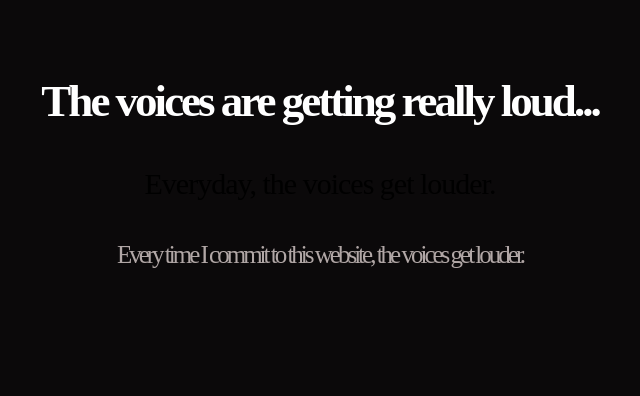
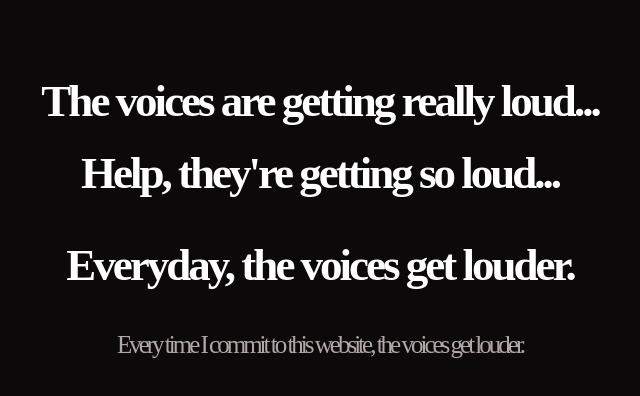
Before and after one commit to millxisyes/millxisyes.github.io, a plain HTML site: page thevoicesaregettinglouder.html in a window 1280 px wide. Shown: the whole page, without its empty margins (320-960 px from the left). Drawn offline with Linux system fonts and the light colour scheme; a web font is replaced by a local one.

```diff
--- a/thevoicesaregettinglouder.html
+++ b/thevoicesaregettinglouder.html
@@ -30,8 +30,8 @@
     </div>
     <!-- Your content here -->
     <h1>The voices are getting really loud...</h1>
-    <p>Help, they're getting so loud...</p>
-    <h2>Everyday, the voices get louder.</h2>
+    <h1>Help, they're getting so loud...<h1>
+    <h1>Everyday, the voices get louder.</h1>
     <h3>Every time I commit to this website, the voices get louder.</h3>
 </body>
 </html>
```
